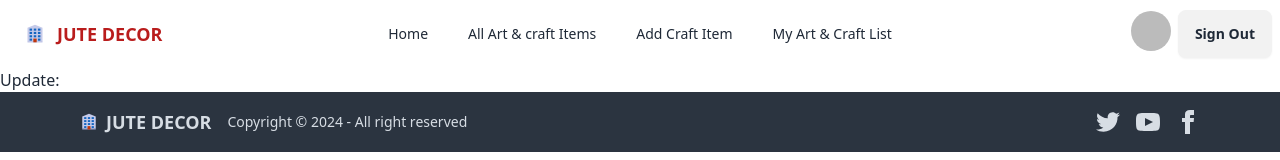
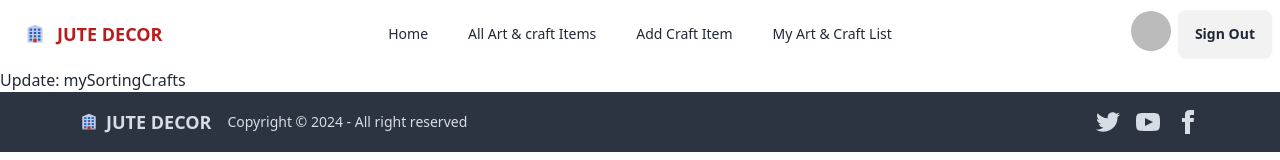
Before and after one commit to roufrubel/assignment-11-online-study-group-client, a React (Vite) app: page /update in a window 1280 px wide. Shown: the top 160 px of the page. Built offline with nearby package versions, Linux system fonts and the light colour scheme; no server answers; sample sign-in values are in the browser's storage.

Commit message:
filter updated

```diff
--- a/src/pages/MyCraftList.jsx
+++ b/src/pages/MyCraftList.jsx
@@ -37,8 +37,7 @@ const MyCraftList = () => {
           .then((data) => {
             console.log(data);
             if (data.deletedCount > 0) {
-
-              const remaining = mySortingCrafts.filter((craft) => craft._id !== id);
+              const remaining = crafts.filter((craft) => craft._id !== id);
               setCrafts(remaining);
             }
           });
@@ -90,9 +89,9 @@ const MyCraftList = () => {
       </div>
 
       <div>
-        {mySortingCrafts.length > 0 ? (
+        {myCrafts.length > 0 ? (
           <div>
-            {mySortingCrafts.map((craft) => (
+            {myCrafts.map((craft) => (
               <div
                 key={craft._id}
                 className="card card-side border p-2 md:p-6 lg:p-6 flex-col md:flex-row lg:flex-row items-center justify-evenly w-full md:w-2/3 lg:w-2/3 mx-auto gap-2 md:gap-6 lg:gap-6 mt-10"
--- a/src/pages/Update.jsx
+++ b/src/pages/Update.jsx
@@ -5,7 +5,7 @@ const Update = () => {
 
     return (
         <div>
-            <h2>Update: </h2>
+            <h2>Update: mySortingCrafts</h2>
         </div>
     );
 };
```
